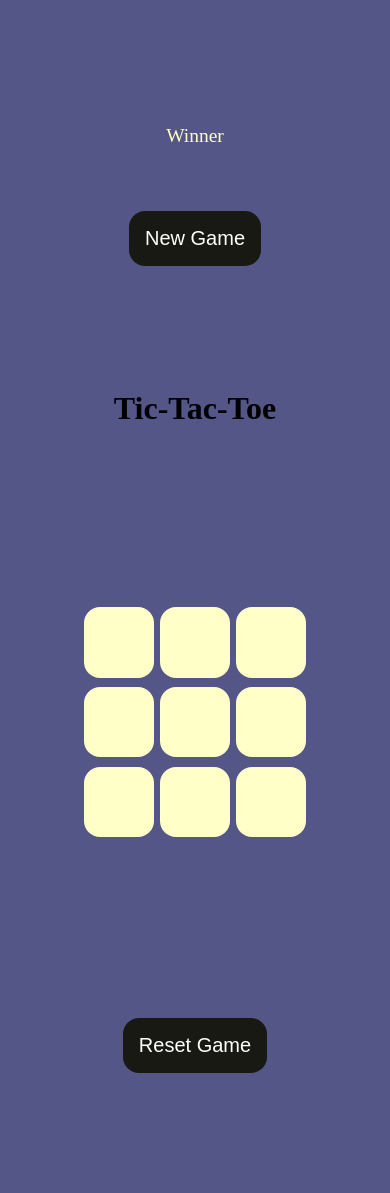
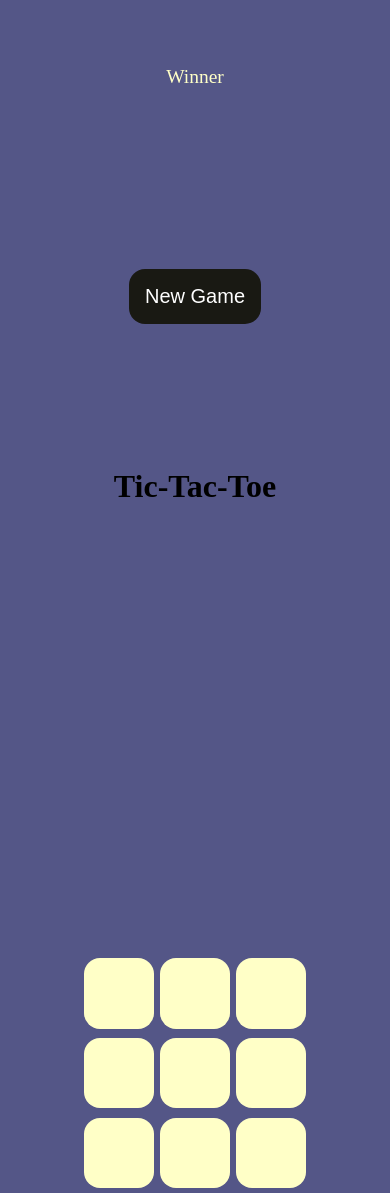
Before and after one commit to vikram-2101/Tic-Tac-Toe-Game, a plain HTML site: page index.html in a window 390 px wide. Shown: the top 1193 px of the page. Before the commit the page ends 1073 px from the top, so only its background shows below. Drawn offline with Linux system fonts and the light colour scheme.

Commit message:
Made responsive

```diff
--- a/style.css
+++ b/style.css
@@ -74,3 +74,18 @@ body {
 .hide {
   display: none;
 }
+
+@media (max-width: 812px) {
+  .container {
+    margin-top: 70%;
+  }
+  main h1 {
+    margin-top: 20%;
+  }
+  #reset-btn {
+    margin-bottom: 20%;
+  }
+  .msg-container #msg {
+    margin-bottom: 30%;
+  }
+}
```
